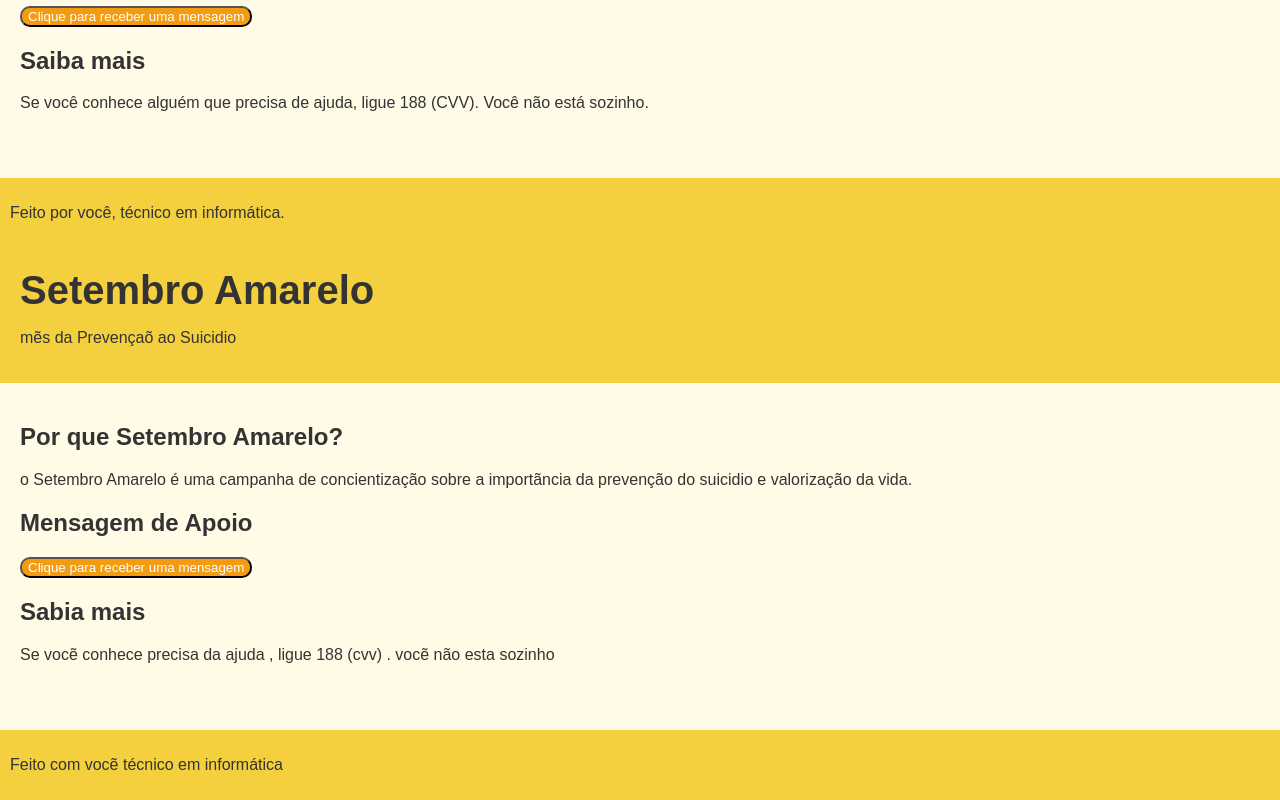
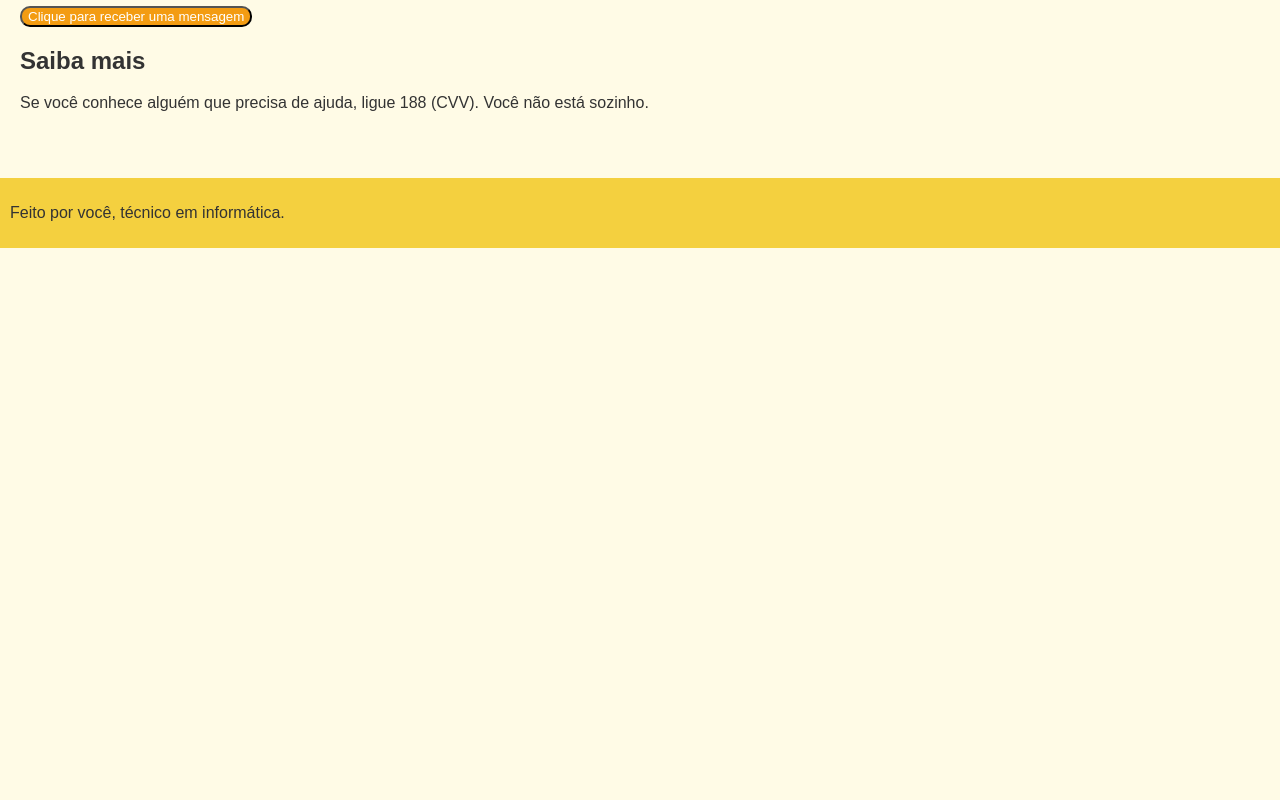
Before and after one commit to thalis02souza-maker/-setembro_Pamarelo, a plain HTML site: page index.html in a window 1280 px wide. Shown: the part 303-1103 px from the top of the page. After the commit the page ends 800 px from the top, so only its background shows below. Drawn offline with Linux system fonts and the light colour scheme.

Commit message:
Update index.html

```diff
--- a/index.html
+++ b/index.html
@@ -44,37 +44,3 @@
   <script src="script.js"></script>
 </body>
 </html>
-
-  </head>
-  <body>
-     <header>
-       <h1>Setembro Amarelo</h1>
-       <p>mẽs da Prevençaõ ao Suicidio</p>
-     </header>
-
-    <main>
-      <section>
-        <h2>Por que Setembro Amarelo?</h2>
-        <p>
-          o Setembro Amarelo é uma campanha de concientização sobre a importãncia da
-          prevenção do suicidio e valorização da vida.
-        </p>
-      </section>
-
-   <section>
-     <h2>Mensagem de Apoio</h2>
-     <button id="btnMensagem">Clique para receber uma mensagem </button>
-     <p id="mensagem"></p>
-   </section>
-      <section>
-        <h2>Sabia mais</h2>
-        <p>Se vocẽ conhece precisa da ajuda , ligue 188 (cvv) . vocẽ não esta  sozinho </p>
-      </section>
-    </main>
-
-    <footer>
-       <p>Feito com vocẽ técnico em informática</p>
-    </footer>
-    <script src="script.js"></script>
-  </body>
-</html>
```
